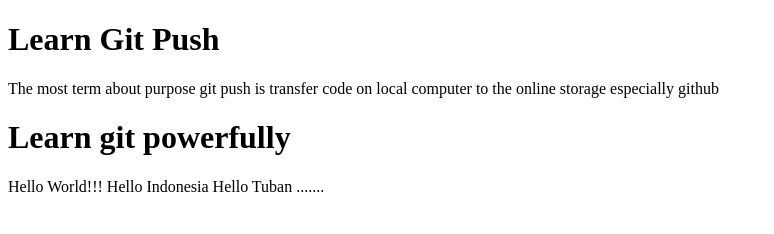
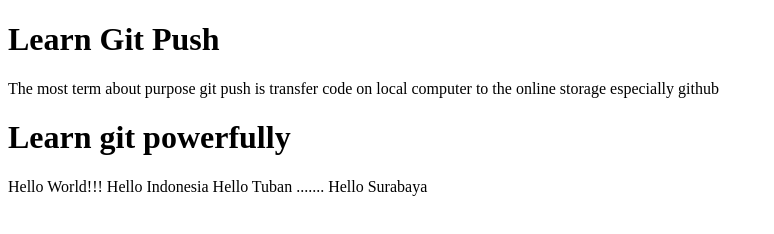
Before and after one commit to lutfi-pratama/belajar-niomic, a plain HTML site: page belajar-1.html in a window 1280 px wide. Shown: the whole page, without its empty margins (0-774 px from the left). Drawn offline with Linux system fonts and the light colour scheme.

Commit message:
add hello surabaya

```diff
--- a/belajar-1.html
+++ b/belajar-1.html
@@ -10,5 +10,6 @@
 	Hello World!!!
 	Hello Indonesia
 	Hello Tuban .......
+	Hello Surabaya
 </body>
 </html>
```
